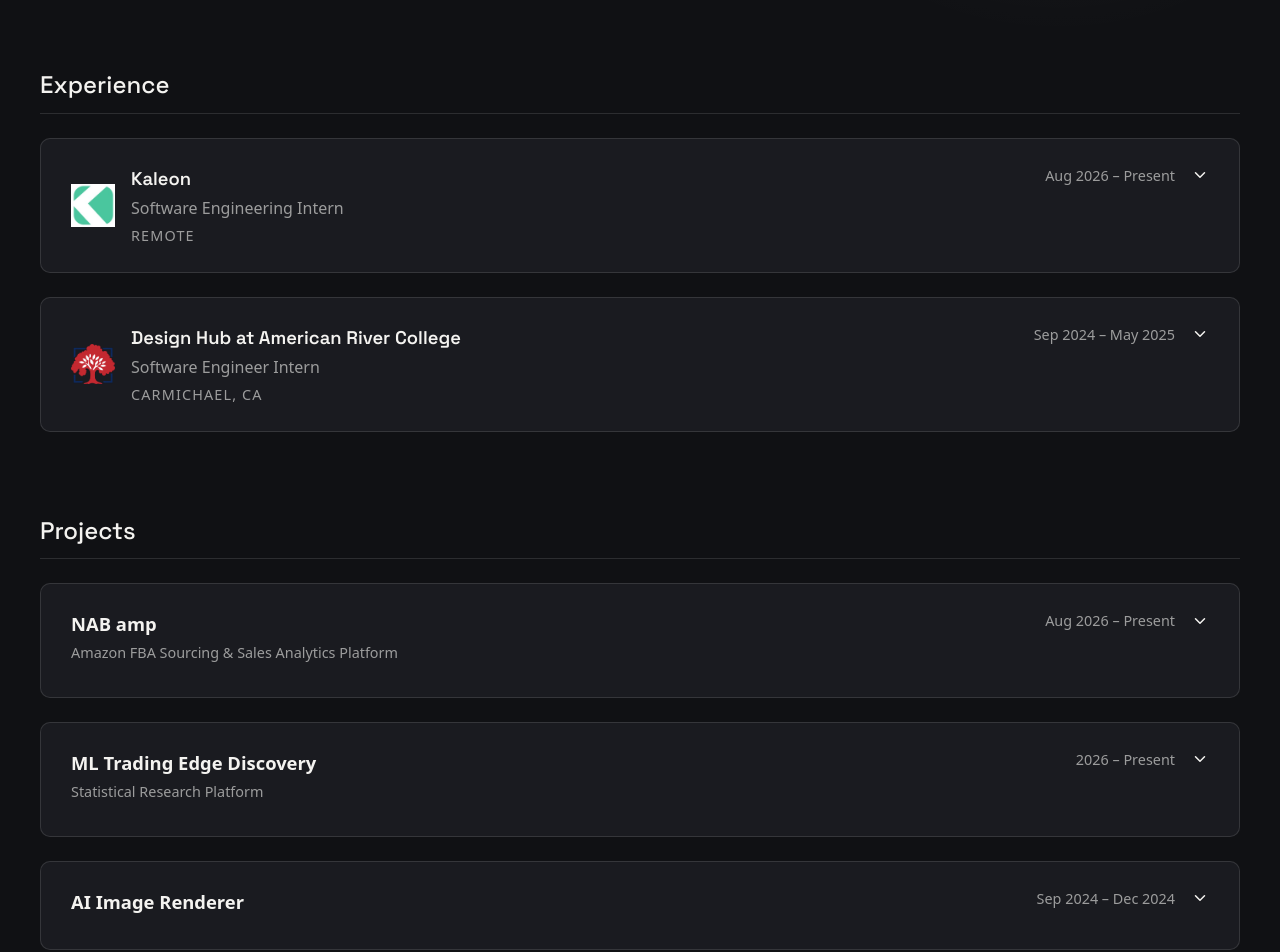
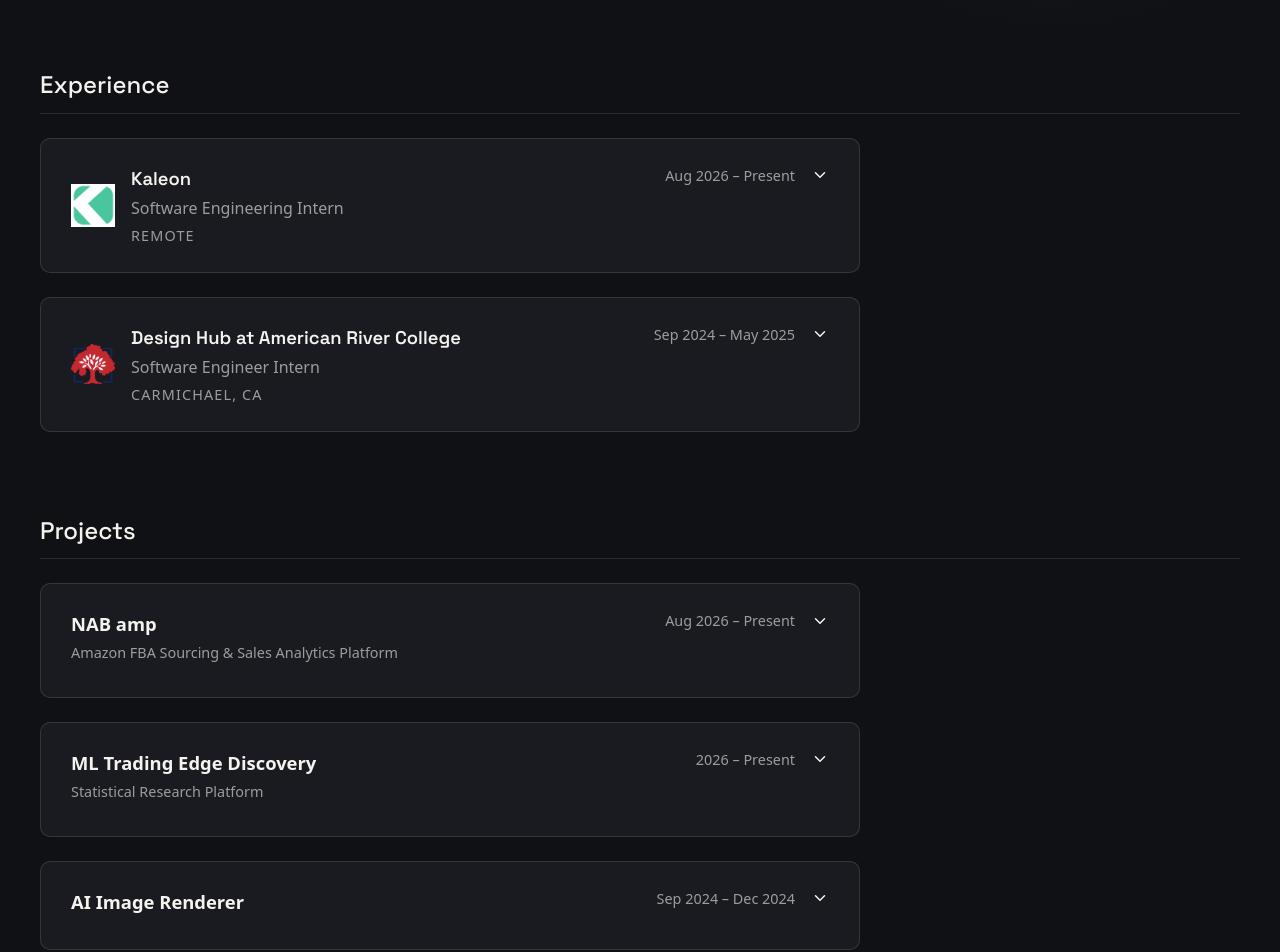
Before and after one commit to Natey17/nathanielyork.dev, a React (Vite) app: page / in a window 1280 px wide. Shown: the part 620-1572 px from the top of the page. Built offline with nearby package versions, Linux system fonts and the light colour scheme.

Commit message:
Narrow Experience/Projects cards to 820px, flush-left with the rest of the page

```diff
--- a/src/components/Experience/Experience.module.css
+++ b/src/components/Experience/Experience.module.css
@@ -2,6 +2,7 @@
   display: flex;
   flex-direction: column;
   gap: var(--space-3);
+  max-width: 820px;
 }
 
 .item {
--- a/src/components/Projects/Projects.module.css
+++ b/src/components/Projects/Projects.module.css
@@ -2,6 +2,7 @@
   display: flex;
   flex-direction: column;
   gap: var(--space-3);
+  max-width: 820px;
 }
 
 .card {
```
